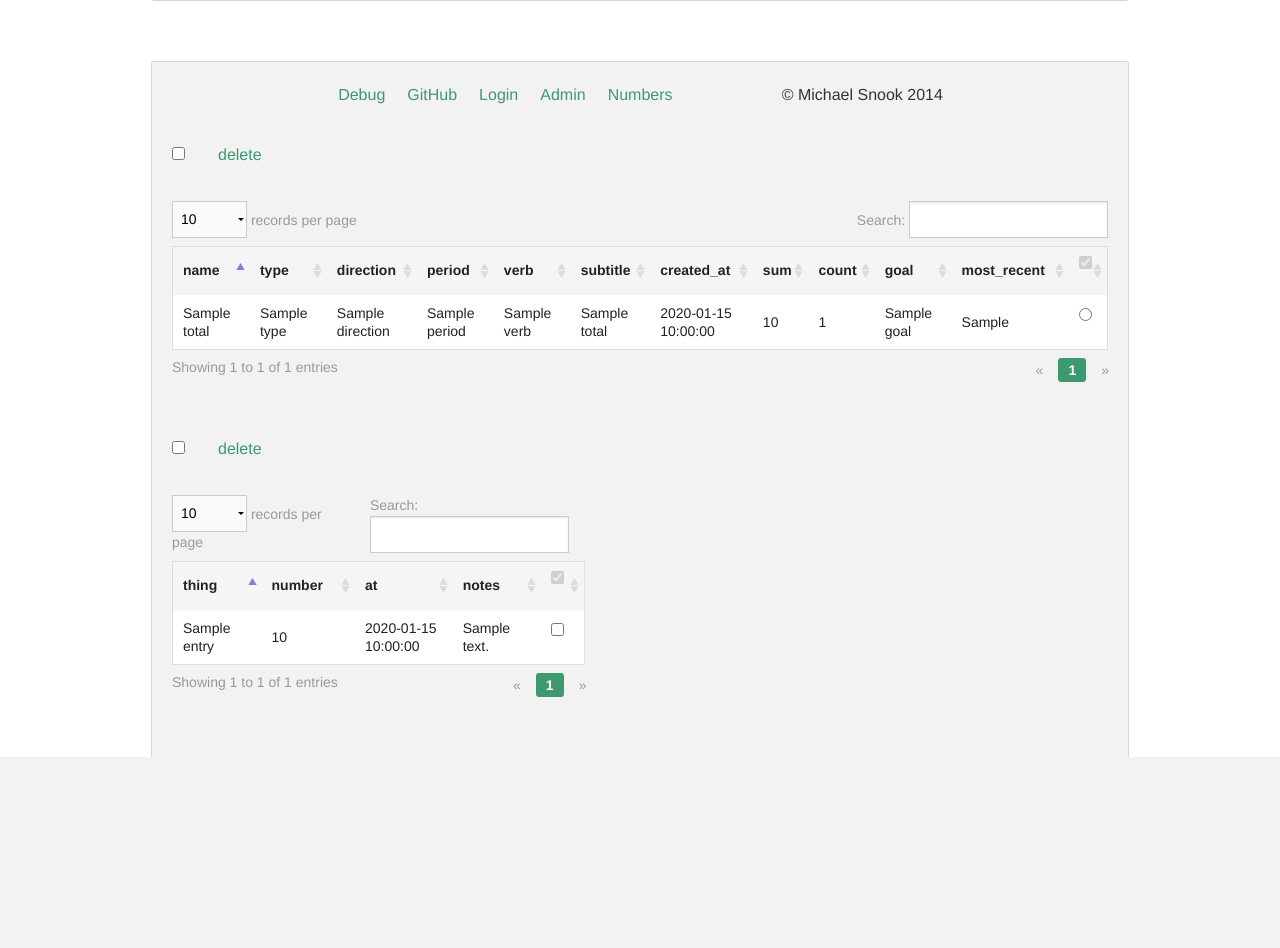
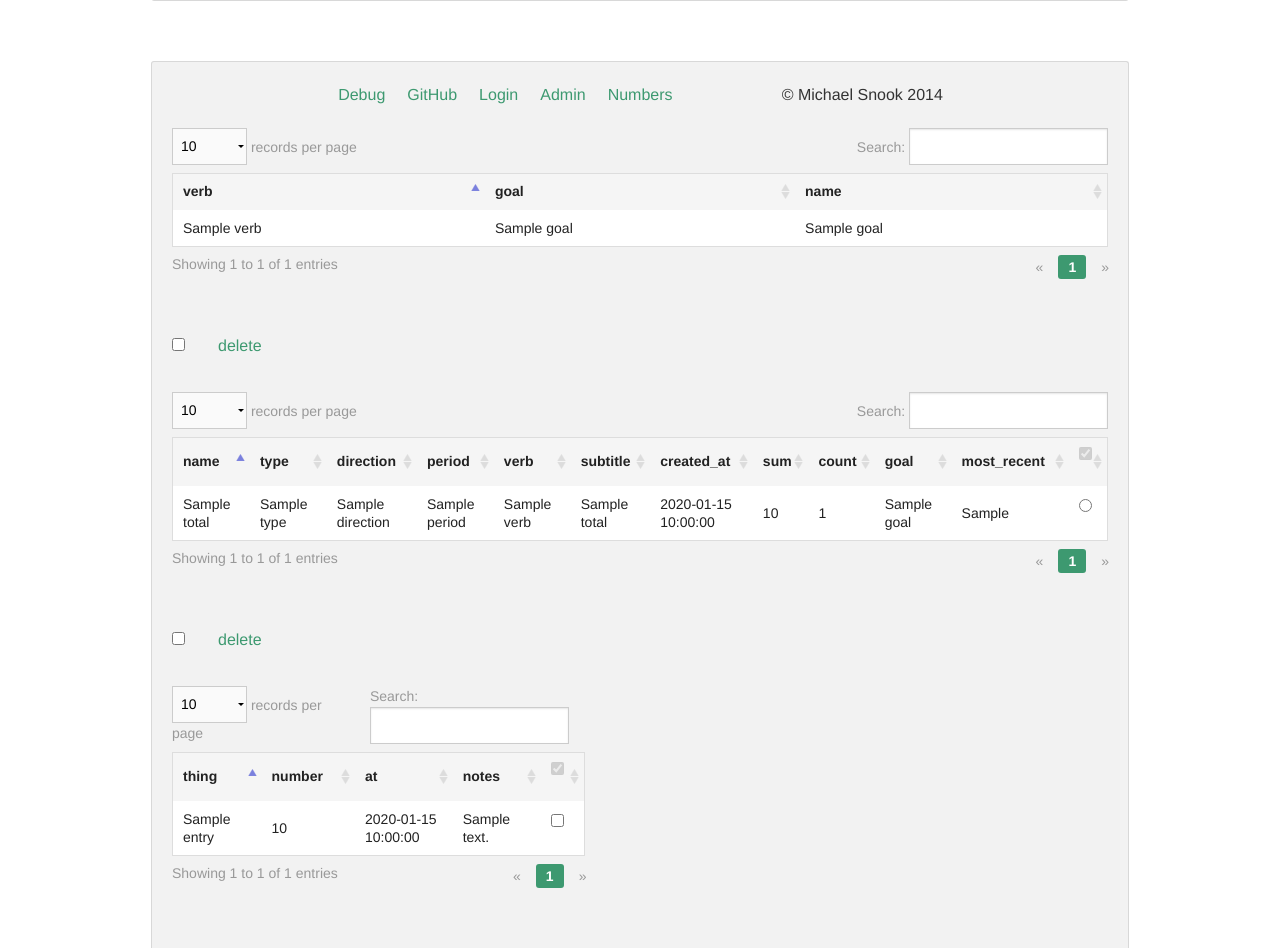
Before and after one commit to michaelsnook/8-glasses, a Flask app: template templates/home.html in a window 1280 px wide, after a click on "Debug". Shown: the part 314-1262 px from the top of the page. Before the commit the page ends 1071 px from the top, so only its background shows below. Run offline with Flask 2, Linux system fonts and the light colour scheme; the template is opened without the code that fills it: most values are stand-ins (such as "Sample title", 1, 10 or a date in 2020).

Commit message:
starting to debug

```diff
--- a/eightglasses.py
+++ b/eightglasses.py
@@ -140,7 +140,9 @@ def home():
     "group by goals.name, goals.id "
   )
   goaltotals = db.engine.execute(both_text)
-  return render_template('home.html', goaltotals=goaltotals)
+  entries = Entry.query.order_by(Entry.id).all()
+  goals = Goal.query.order_by(Goal.id).all()
+  return render_template('home.html', goaltotals=goaltotals, totlas=goaltotals, entries=entries, goals=goals)
 
 
 @app.route('/admin')
--- a/settings.py
+++ b/settings.py
@@ -1,4 +1,4 @@
 import os, string
 
-DB_URI = os.environ['DATABASE_URL']
-# DB_URI = 'postgresql://localhost/eightglasses'
+#DB_URI = os.environ['DATABASE_URL']
+DB_URI = 'postgresql://localhost/eightglasses'
--- a/templates/debug.html
+++ b/templates/debug.html
@@ -1,9 +1,38 @@
+{% if not goals %}
+ <p><em> there are no goals </em></p>
+{% endif %}
+
 {% if not totals %}
- <p><em> there are no totals </em></p>
+ <p><em> there are no goal totals </em></p>
 {% endif %}
 {% if not entries %}
  <p><em> there are no entries </em></p>
 {% endif %}
+
+{% if goals %}
+<table>
+  <thead>
+    <tr>
+      <th>verb</th>
+      <th>goal</th>
+      <th>name</th>
+    </tr>
+  </thead>
+  <tbody>
+    {% for goal in goals %}
+    <tr>
+      <td>{{ goal.verb }}</td>
+      <td>{{ goal.goal }}</td>
+      <td>{{ goal.name }}</td>
+    </tr>
+    {% endfor %}
+  </tbody>
+</table>
+
+{% endif %}
+
+
+
 
 {% if totals %}
 <table>
```
